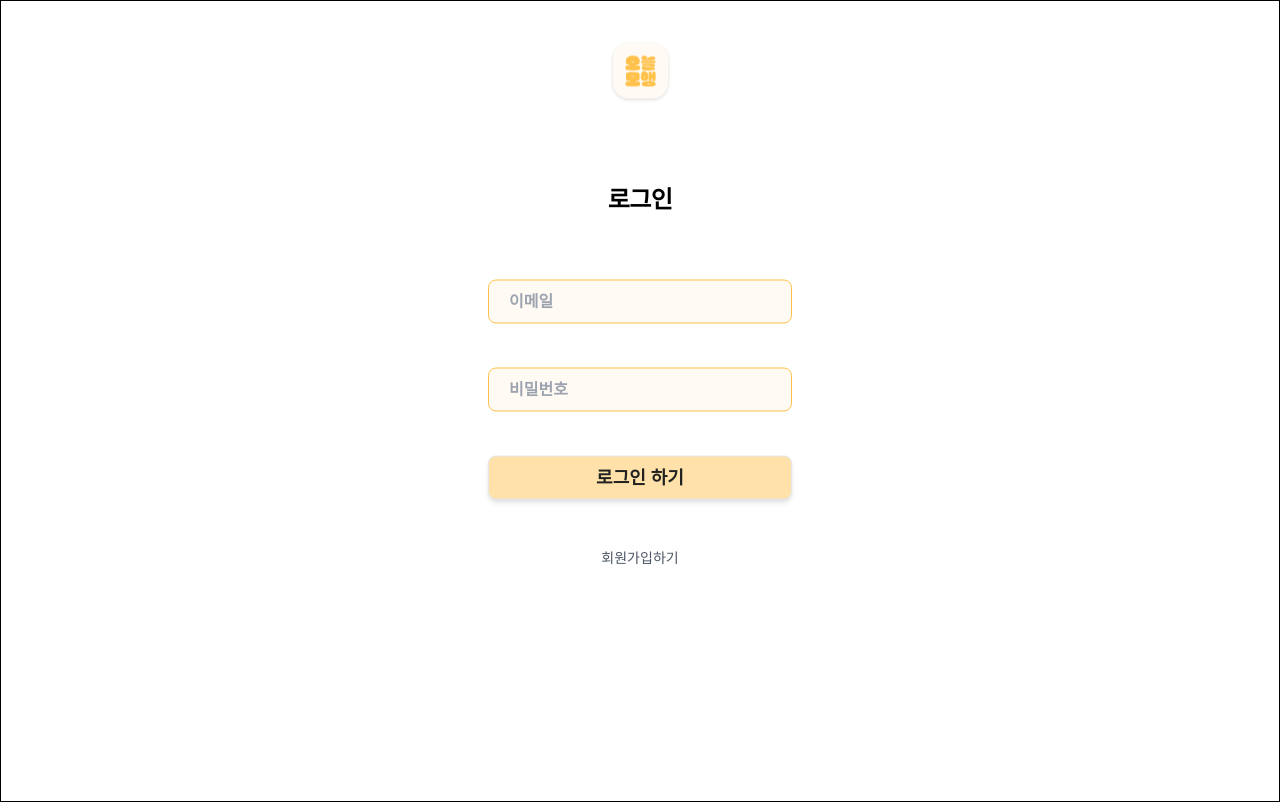
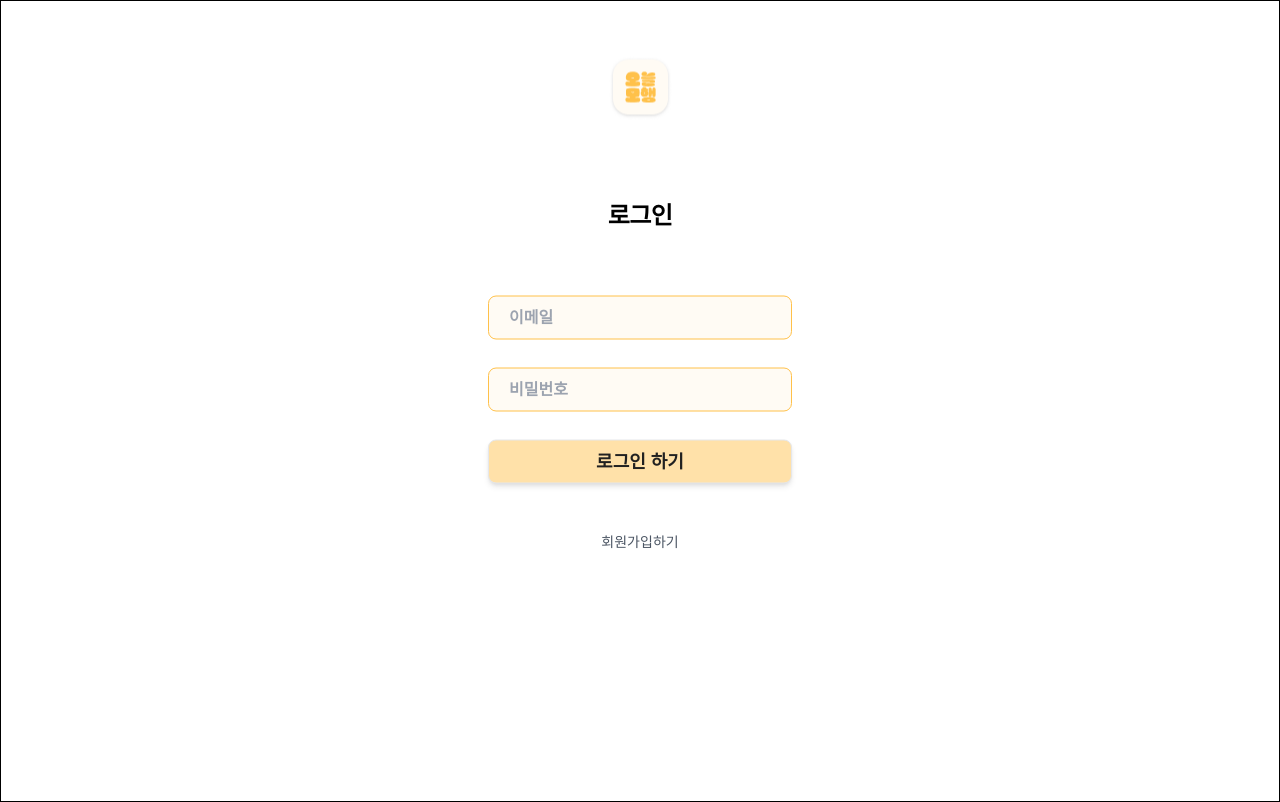
Before and after one commit to zerohyun00/TodayMohang-, a React (Create React App) app in the folder mohang/: page /login in a window 1280 px wide. Built offline with nearby package versions, Linux system fonts and the light colour scheme; a web font is replaced by a local one.

Commit message:
[FIX} Label css 수정

```diff
--- a/mohang/src/pages/UnivCert.jsx
+++ b/mohang/src/pages/UnivCert.jsx
@@ -81,7 +81,7 @@ const UnivCert = () => {
       </section>
       <Header className="mt-36">대학교 인증</Header>
       <Form>
-        <Label id="univname-label" className="relative" >
+        <Label id="univname-label" className="relative">
           <div className="flex items-center">
             <Input
               placeholder="학교명"
--- a/mohang/src/styles/login_styles.js
+++ b/mohang/src/styles/login_styles.js
@@ -18,7 +18,7 @@ export const Form = tw.form`
 `;
 
 export const Label = tw.label`
-  mb-1 sm:mb-4
+  mb-0
   block
   text-left
   pb-2
```
